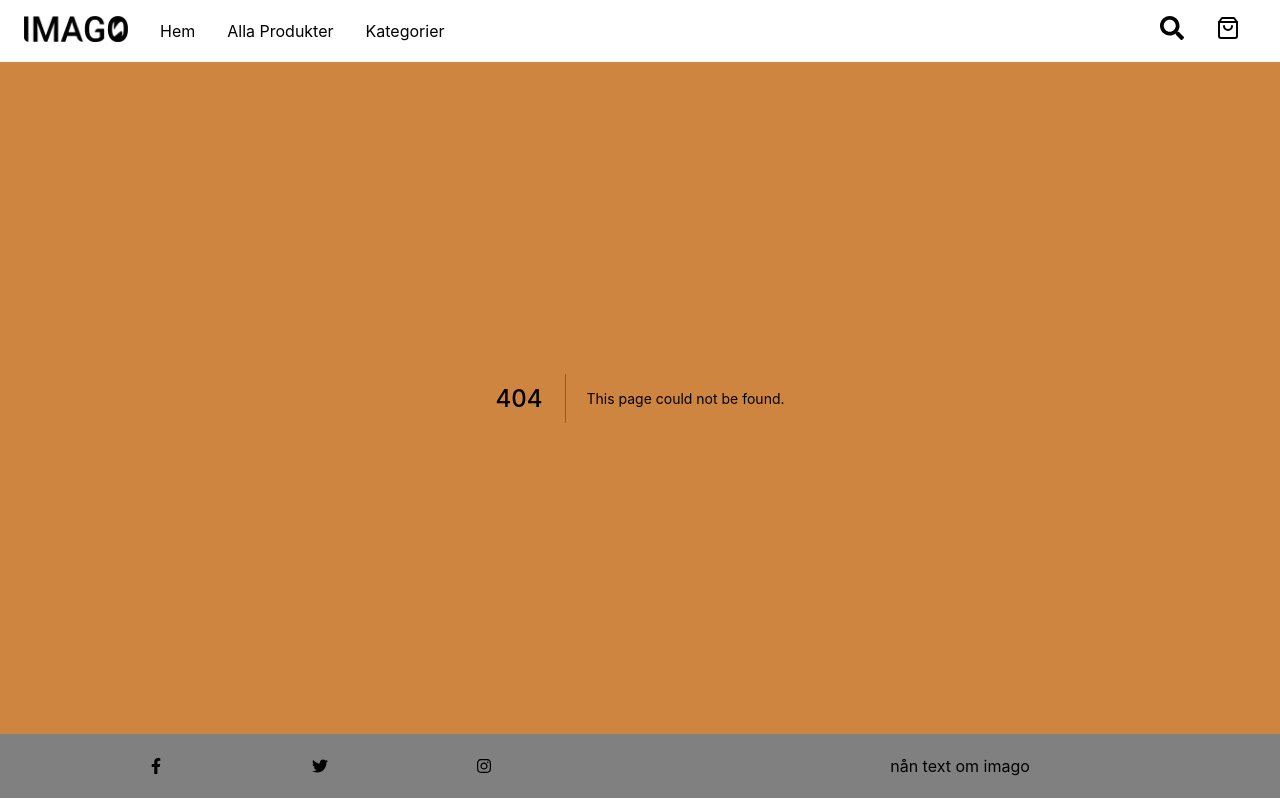
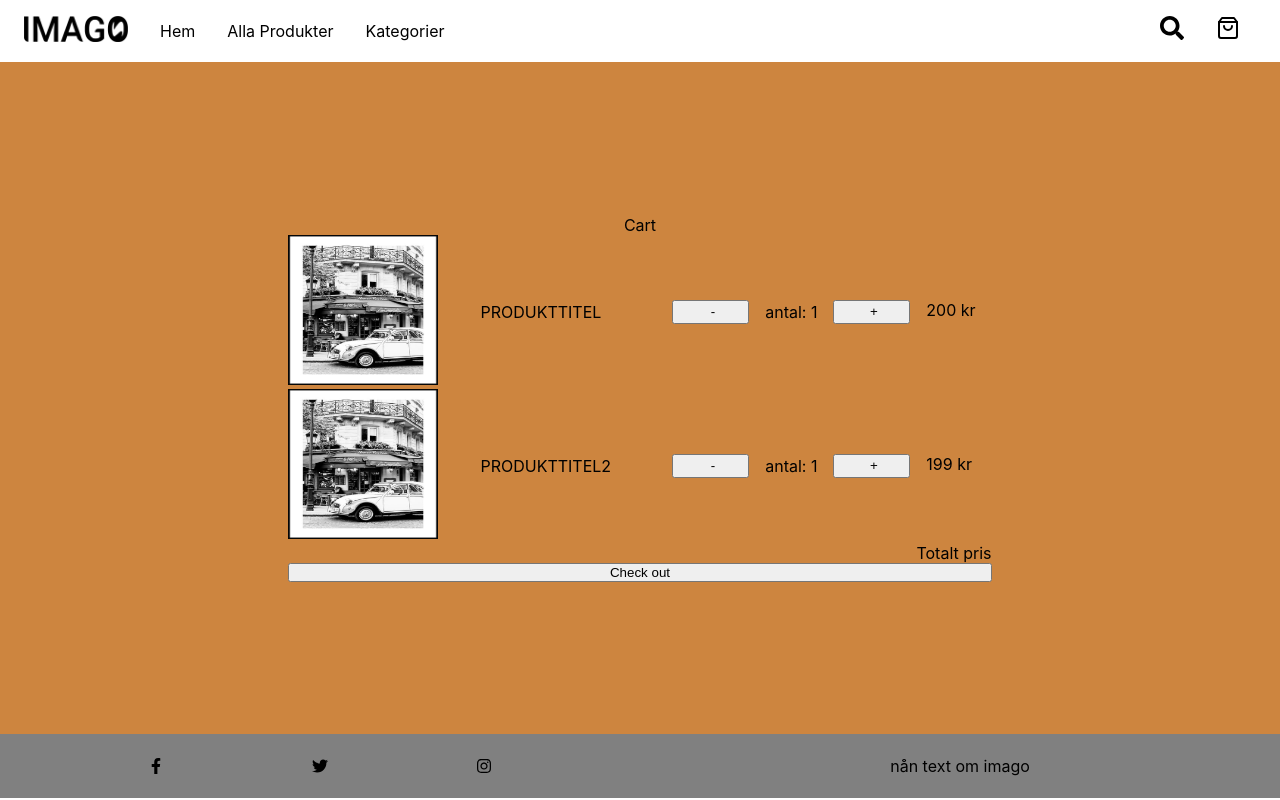
Before and after one commit to AntonM143/imago, a Next.js app: page /cart in a window 1280 px wide. Before the commit this address had no page. Built offline with nearby package versions, Linux system fonts and the light colour scheme.

Commit message:
Cart layout done, some logic missing

```diff
--- /dev/null
+++ b/components/handlers/cart.js
@@ -0,0 +1,39 @@
+function calcTotalAmount(cart) {
+	let totalPriceItem;
+	let pricesArray = [];
+	cart.items.forEach((item) => {
+	  totalPriceItem = item.quantity * item.price;
+	  pricesArray.push(totalPriceItem);
+	});
+	let totalAmount = pricesArray.reduce((a, b) => a + b, 0);
+	return totalAmount;
+  }
+
+  function updateProductQuantity(cart, index, type) {
+	let products = [...cart.items]
+	let product = products[index]
+	if(type === 'add') {
+	  product.quantity++
+	} else if (type === 'subtract') {
+	  product.quantity--
+	}
+	if (product.quantity <= 0) {
+	  products.splice(index, 1);
+	}
+	return products
+  }
+
+  function cartQuantity(cart) {
+	let quantity = [0];
+	cart.forEach(product => {
+	  quantity.push(product.quantity)
+	});
+	let totalQuantity = quantity.reduce((a, b) => a + b)
+	return totalQuantity
+  }
+
+   export {
+	calcTotalAmount,
+	updateProductQuantity,
+	cartQuantity
+  }
--- /dev/null
+++ b/components/handlers/currency.js
@@ -0,0 +1,4 @@
+export function formatPrice(totalAmount) {
+	let formatter = new Intl.NumberFormat('en-US',{ style: 'currency', currency: 'USD'});
+	return formatter.format(totalAmount)
+  }
--- /dev/null
+++ b/pages/cart/Cart.module.css
@@ -0,0 +1,33 @@
+.container {
+	display: flex;
+	margin: auto;
+	flex-direction: column;
+}
+
+.header {
+	text-align: center;
+
+}
+
+.boxImage {
+	width: 32vw;
+}
+
+.increaseDecrease {
+	display: flex;
+	justify-content: center;
+	width: 6vw;
+}
+
+.containerPrice {
+	display: flex;
+	flex: 1;
+	justify-content: flex-end;
+	align-items: center;
+}
+
+.total {
+	display: flex;
+	justify-content: flex-end;
+
+}
--- /dev/null
+++ b/pages/cart/CartItem.js
@@ -0,0 +1,50 @@
+import Image from "next/image";
+import React from "react";
+import styles from './CartItem.module.css'
+
+export default function CartItem(props) {
+	console.log(props);
+  	return (
+		<div className={styles.container}>
+			<div className={styles.containerImage}>
+				<div className={styles.boxImage}>
+					<Image
+						src={props.img}
+						height={150}
+						width={150}
+					/>
+				</div>
+				<div className={styles.name}>
+					{props.name}
+				</div>
+			</div>
+			<div className={styles.rightSide}>
+				<div className={styles.rightSideBox}>
+					<button
+						className={styles.button}
+						onClick={() => {
+							props.onUpdatedCart({ id:props.id, type: 'subtract' })
+						}}
+					>
+						<p className={styles.increaseDecrease}>-</p>
+					</button>
+					<div className={styles.quantity}>
+						antal: {props.quantity}
+					</div>
+					<button
+						className={styles.button}
+						onClick={() => {props.onUpdatedCart({ id:props.id, type: 'add' })
+						}}
+					>
+						<p className={styles.increaseDecrease}>+</p>
+					</button>
+				</div>
+				<div className={styles.containerPrice}>
+					<div>
+						{props.price} kr
+					</div>
+				</div>
+			</div>
+		</div>
+	);
+}
--- /dev/null
+++ b/pages/cart/CartItem.module.css
@@ -0,0 +1,56 @@
+.container {
+	display: flex;
+	align-items: center;
+	margin: auto;
+}
+
+.containerImage {
+	display: flex;
+	align-items: center;
+	flex-direction: row;
+	width: 30vw;
+}
+
+.boxImage {
+	width: 50%;
+}
+
+.name{
+	width: 50%;
+}
+
+.increaseDecrease {
+	display: flex;
+	justify-content: center;
+	width: 6vw;
+}
+
+.containerPrice {
+/* 	display: flex;
+	flex: 1;
+	justify-content: flex-end;
+	align-items: center;
+ */
+	margin: 0 1em;
+}
+
+.rightSide {
+	display: flex;
+	justify-content: flex-end;
+	height: 100%;
+}
+
+.rightSideBox {
+	display: flex;
+	justify-content: flex-end;
+	align-items: center;
+}
+
+.button {
+	height: 3vh;
+	width: 6vw;
+}
+
+.quantity {
+	margin: 0 1em;
+}
--- /dev/null
+++ b/pages/cart/index.js
@@ -0,0 +1,74 @@
+import React, { useEffect, useState } from 'react'
+import { calcTotalAmount, cartQuantity, updateProductQuantity } from '../../components/handlers/cart';
+import { formatPrice } from '../../components/handlers/currency';
+import testImg from '../../testbild.jpg'
+import styles from './Cart.module.css'
+import CartItem from './CartItem';
+
+
+export default function Cart() {
+	const [cart, setCart] = useState({items: {id: 3, price: 200, quantity: 1}, totalAmount: 0})
+
+	/* useEffect(() => {
+		if(localStorage) {
+			setCart(localStorage.getItem('cart'))
+		}
+
+	}, [cart])
+ */
+	let testProd = [
+		{
+			name: "PRODUKTTITEL",
+			imgUrl: testImg,
+			description: "Lorem Ipsum is simply dummy text of the printing and typesetting industry. Lorem Ipsum has been the industry's standard dummy text ever since the 1500s, when an unknown printer took a galley of type and scrambled it to make a type specimen book. It has survived not only five centur",
+			price: 200,
+			stock: 5,
+			id: 1,
+			quantity: 1,
+			type: ''
+		},
+		{
+			name: "PRODUKTTITEL2",
+			imgUrl: testImg,
+			description: "Lorem Ipsum is simply dummy text of the printing and typesetting industry. Lorem Ipsum has been the industry's standard dummy text ever since the 1500s, when an unknown printer took a galley of type and scrambled it to make a type specimen book. It has survived not only five centur",
+			price: 199,
+			stock: 5,
+			id: 1,
+			quantity: 1,
+			type: ''
+		}
+	]
+	//let totalAmount = calcTotalAmount(cart)
+	/*
+	cartQuantity(cart) */
+	console.log(cart, "cart");
+	return (
+		<div className={styles.container}>
+			<header className={styles.header}>Cart</header>
+			{testProd.map((item) => (
+				<div key={item.name}>
+				<CartItem
+					onUpdatedCart={updateProductQuantity}
+					id={item.id}
+					img={item.imgUrl}
+					name={item.name}
+					quantity={item.quantity}
+					price={item.price}
+				/>
+				</div>
+			))}
+			{/* <span className="w-full divide-y-2 divide-fuchsia-300 py-2">
+				<div></div>
+				<div></div>
+			</span>
+ */}
+			<div >
+				<div className={styles.total}>Totalt pris</div>
+				{/* <div className="">{formatPrice(totalAmount)}</div> */}
+			</div>
+			<button /* onClick={sendReq}  */ className="self-center">
+				Check out
+			</button>
+		</div>
+	  );
+}
```
